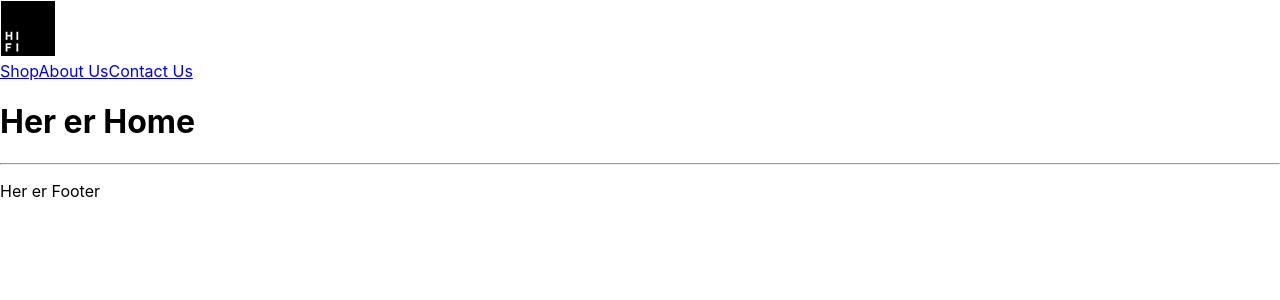
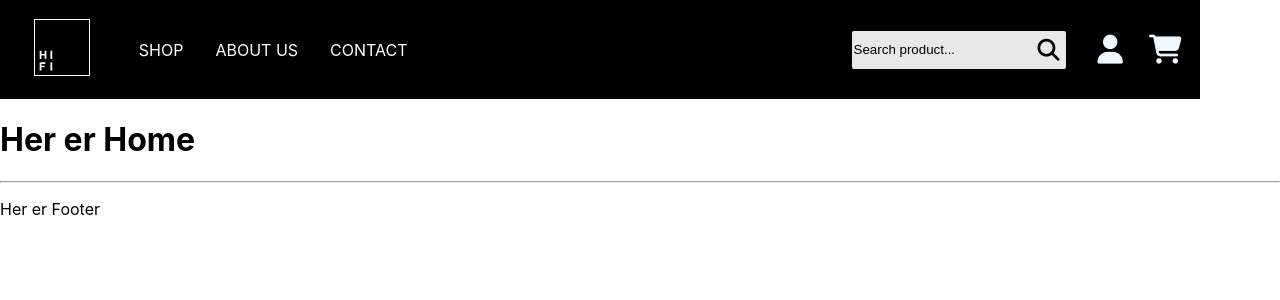
Before and after one commit to rts-cmk-wu08/the-big-bad-wolf, a React (Create React App) app: page / in a window 1280 px wide. Shown: the top 300 px of the page. Built offline with nearby package versions, Linux system fonts and the light colour scheme.

Commit message:
header done (statisk)

```diff
--- a/package.json
+++ b/package.json
@@ -12,6 +12,7 @@
     "react-lazy-load-image-component": "^1.5.6",
     "react-router-dom": "^6.4.3",
     "react-scripts": "5.0.1",
+    "sass": "^1.56.1",
     "web-vitals": "^2.1.4"
   },
   "scripts": {
--- a/public/index.html
+++ b/public/index.html
@@ -1,18 +1,18 @@
 <!DOCTYPE html>
 <html lang="en">
-  <head>
+
+<head>
     <meta charset="utf-8" />
     <link rel="icon" href="%PUBLIC_URL%/favicon.ico" />
     <meta name="viewport" content="width=device-width, initial-scale=1" />
+    <script src="https://kit.fontawesome.com/9c2542a137.js" crossorigin="anonymous"></script>
     <meta name="theme-color" content="#000000" />
-    <meta
-      name="description"
-      content="Web site created using create-react-app"
-    />
+    <meta name="description" content="Web site created using create-react-app" />
 
     <title>Hi-Fi Corner</title>
-  </head>
-  <body>
+</head>
+
+<body>
     <noscript>You need to enable JavaScript to run this app.</noscript>
     <div id="root"></div>
     <!--
@@ -25,5 +25,6 @@
       To begin the development, run `npm start` or `yarn start`.
       To create a production bundle, use `npm run build` or `yarn build`.
     -->
-  </body>
+</body>
+
 </html>
--- a/src/templates/Header.js
+++ b/src/templates/Header.js
@@ -1,4 +1,6 @@
 import { Link } from "react-router-dom";
+import "./Header.scss";
+
 
 const Header = () => {
 
@@ -6,13 +8,47 @@ const Header = () => {
 
         <header>
 
+
+
+            <nav>
+
             <Link to={"/"}><img src="/logo_sml.png" alt="Logo" /></Link>
 
-            <nav>
-                <Link to={"/shop"}>Shop</Link>
-                <Link to={"/about"}>About Us</Link>
-                <Link to={"/contact"}>Contact Us</Link>
-            </nav>
+
+z
+
+         <ul className="nav__menu">
+               <li> <Link to={"/shop"}>SHOP</Link> </li>
+                <li> <Link to={"/about"}>ABOUT US</Link> </li>
+                <li><Link to={"/contact"}>CONTACT</Link></li>
+                </ul>
+
+
+
+
+
+
+
+
+
+
+                <form className="search-form">
+                    <input className="search-form__input" type="text" placeholder="Search product..." name="search"/>
+                    <button className="search-form__button" type="submit"><i class="fa-solid fa-magnifying-glass"></i></button>
+                </form>
+
+
+<div className="header__icons">
+    <Link to={"/#"}><i class="fa-solid fa-user"></i></Link>
+    <Link to={"/cart"}><i class="fa-solid fa-cart-shopping"></i> </Link>
+
+</div>
+
+
+
+
+
+    </nav>
 
         </header>
 
--- /dev/null
+++ b/src/templates/Header.scss
@@ -0,0 +1,57 @@
+nav {
+    background-color: black;
+    width: 1200px;
+    height: 99px;
+    display: flex;
+    align-items: center;
+    & img {
+        margin-left: 34px;
+    }
+}
+
+.nav__menu {
+    display: flex;
+    gap: 32px;
+    margin-right: 444px;
+    & li {
+        list-style: none;
+    }
+    & a {
+        text-decoration: none;
+        color: white;
+    }
+}
+
+.header__icons {
+    margin-left: 32px;
+    display: flex;
+    gap: 26px;
+    i {
+        font-size: 29px;
+        color: aliceblue;
+    }
+}
+
+.search-form {
+    display: flex;
+    height: 38px;
+    border-radius: 2px;
+    font-size: 12px;
+    overflow: hidden;
+    &__button {
+        background: #E8E8E8;
+        border: none;
+        margin-left: -1px;
+        i {
+            color: black;
+            font-size: 22px;
+        }
+    }
+    &__input {
+        border: none;
+        background: #E8E8E8;
+        &::placeholder {
+            color: black;
+        }
+    }
+}
```
Also changed, not shown: 1 other file (tests, documents, lock files or other folders).
